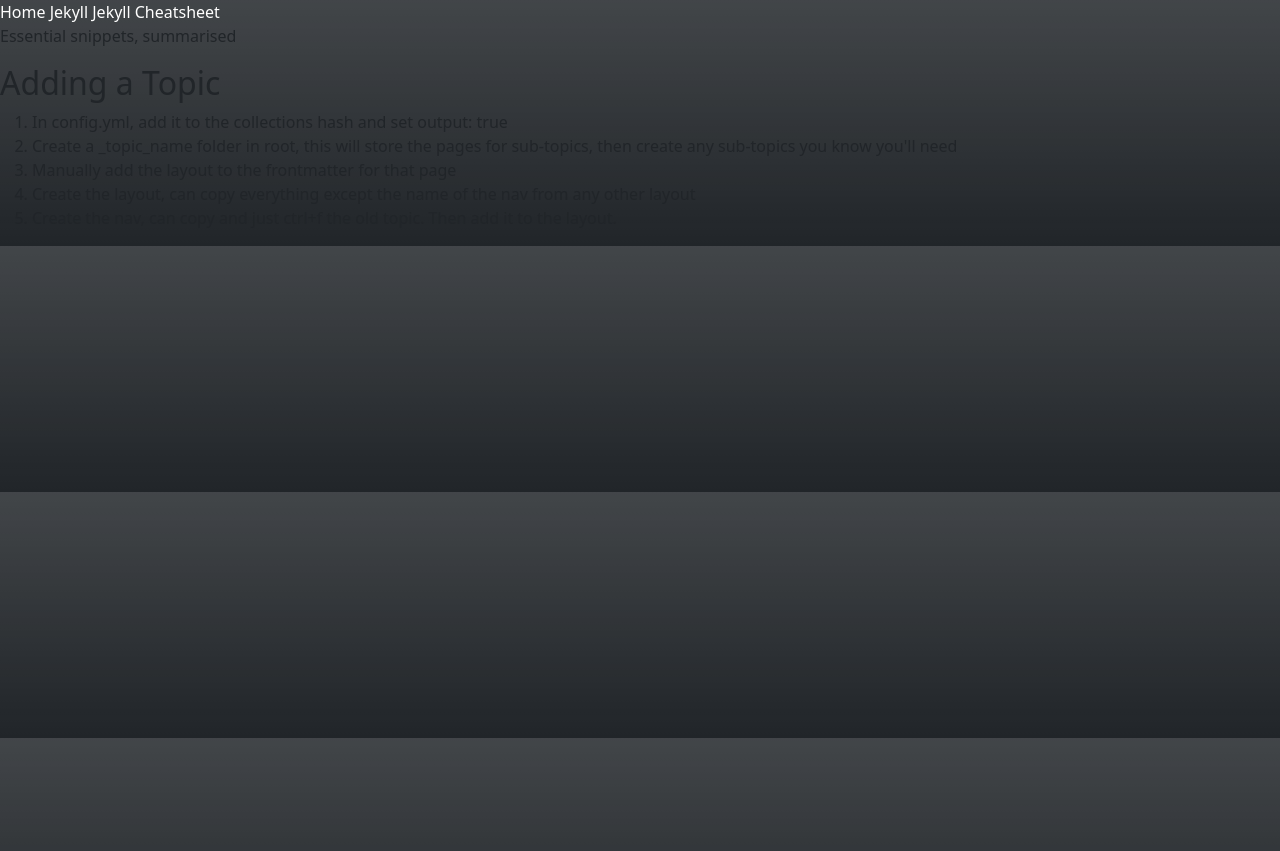
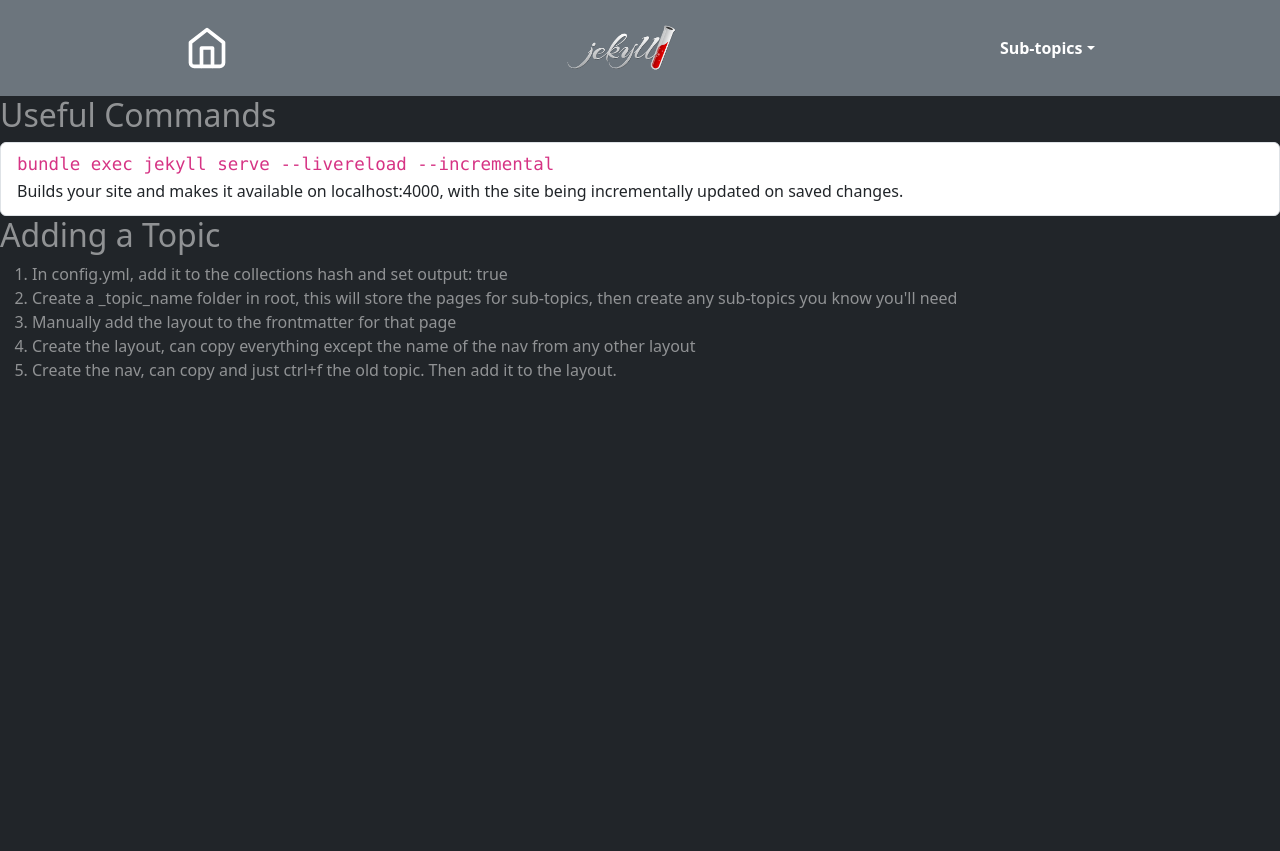
Before and after one commit to Brett-Tanner/Brett-Tanner.github.io, a Jekyll site: the page built from _jekyll/cheatsheet.html, in a window 1280 px wide. Shown: the top 851 px of the page. Built offline with Jekyll 4.4.1, drawn with Linux system fonts in a browser that asks for light colours.

Commit message:
Style jekyll nav

```diff
--- a/_includes/jekyll_nav.html
+++ b/_includes/jekyll_nav.html
@@ -1,7 +1,38 @@
-<nav>
-  <a href="/">Home</a>
-  <a href="/topics/jekyll">Jekyll</a>
-  {% for jekyll in site.jekyll %}
-  <a href="{{ jekyll.url }}">{{ jekyll.title }}</a>
-  {% endfor %}
+<nav
+  class="navbar navbar-expand-lg bg-secondary d-flex align-items-center gap-3 p-3 fw-bold"
+>
+  <div class="container-fluid justify-content-around">
+    <a href="/" class="navbar-brand"
+      ><img
+        src="{{ site.baseurl }}/assets/images/home.svg"
+        class="img-fluid"
+        alt="Home"
+    /></a>
+    <a
+      href="/topics/jekyll"
+      class="nav-item d-flex gap-2 justify-content-center align-items-center"
+      ><img
+        src="{{ site.baseurl }}/assets/images/jekyll.png"
+        class="img-fluid"
+        height="100"
+        width="125"
+        alt="Jekyll Logo"
+    /></a>
+    <div class="nav-item dropdown">
+      <a
+        href="#"
+        class="dropdown-toggle"
+        data-bs-toggle="dropdown"
+        aria-expanded="false"
+        >Sub-topics</a
+      >
+      <ul class="dropdown-menu">
+        {% for jekyll in site.jekyll %}
+        <li class="dropdown-item">
+          <a href="{{ jekyll.url }}" class="text-black">{{ jekyll.title }}</a>
+        </li>
+        {% endfor %}
+      </ul>
+    </div>
+  </div>
 </nav>
--- a/_jekyll/cheatsheet.html
+++ b/_jekyll/cheatsheet.html
@@ -3,9 +3,21 @@
 layout: jekyll
 ---
 
-<p>Essential snippets, summarised</p>
+<h2 id="useful_commands">Useful Commands</h2>
 
-<h2>Adding a Topic</h2>
+<div class="list-group">
+  <a href="#" class="list-group-item list-group-item-action">
+    <h5 class="mb-1">
+      <code>bundle exec jekyll serve --livereload --incremental</code>
+    </h5>
+    <p class="mb-1">
+      Builds your site and makes it available on localhost:4000, with the site
+      being incrementally updated on saved changes.
+    </p>
+  </a>
+</div>
+
+<h2 id="adding_a_topic">Adding a Topic</h2>
 
 <ol>
   <li>In config.yml, add it to the collections hash and set output: true</li>
--- a/_layouts/css.html
+++ b/_layouts/css.html
@@ -21,7 +21,7 @@
       crossorigin="anonymous"
     ></script>
   </head>
-  <body class="bg-dark">
+  <body class="bg-dark text-white-50">
     {% include css_nav.html %} {{ content }}
   </body>
 </html>
--- a/_layouts/jekyll.html
+++ b/_layouts/jekyll.html
@@ -10,13 +10,18 @@
       crossorigin="anonymous"
     />
     <link rel="stylesheet" href="/assets/css/import.css" />
+    <link
+      rel="icon"
+      type="image/png"
+      href="{{ site.baseurl }}/assets/images/jekyll-favicon.png"
+    />
     <script
       src="https://cdn.jsdelivr.net/npm/bootstrap@5.3.0-alpha3/dist/js/bootstrap.bundle.min.js"
       integrity="sha384-ENjdO4Dr2bkBIFxQpeoTz1HIcje39Wm4jDKdf19U8gI4ddQ3GYNS7NTKfAdVQSZe"
       crossorigin="anonymous"
     ></script>
   </head>
-  <body class="bg-dark bg-gradient">
+  <body class="bg-dark text-white-50">
     {% include jekyll_nav.html %} {{ content }}
   </body>
 </html>
--- a/_topics/jekyll.html
+++ b/_topics/jekyll.html
@@ -1,5 +1,6 @@
 ---
 title: Jekyll
+layout: jekyll
 ---
 
 <p>The static site builder which builds this for Github Pages!</p>
```
Also changed, not shown: assets/images/jekyll-favicon.png (added), assets/images/jekyll.png (added).
